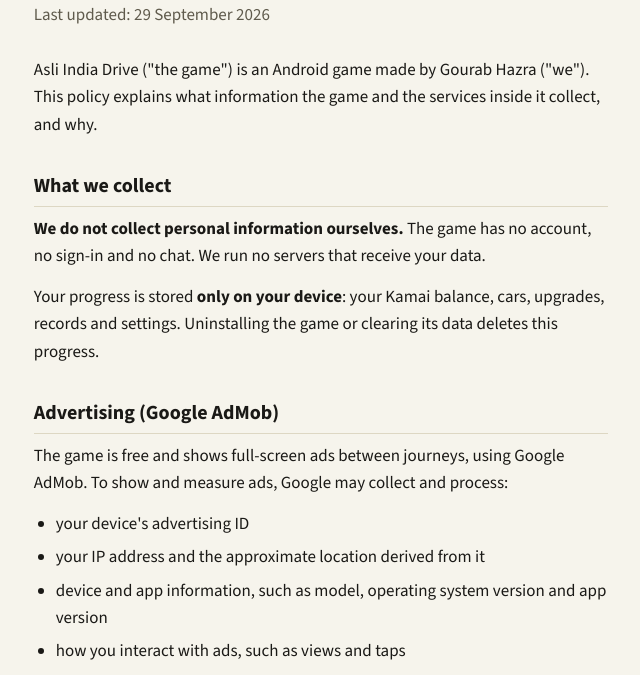
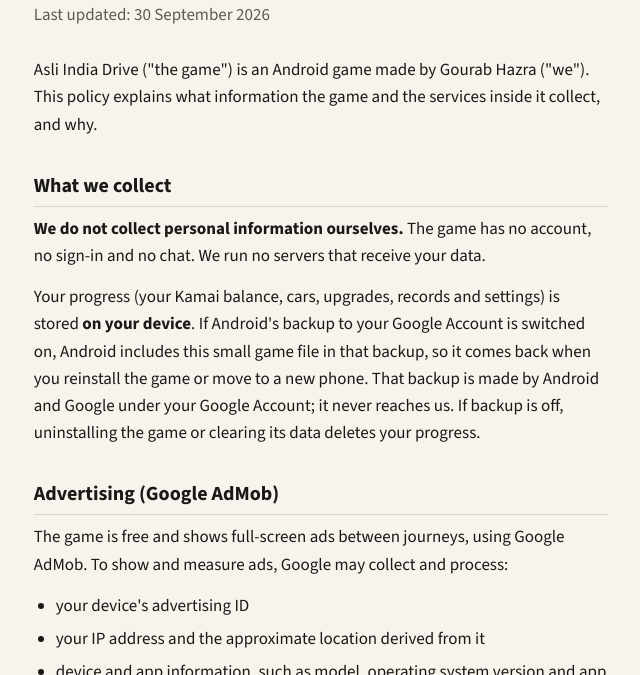
Before and after one commit to gaurav-95/gaurav-95.github.io, a plain HTML site: page privacy/index.html in a window 1280 px wide. Shown: the part 108-783 px from the top of the page, without its empty margins (319-959 px from the left). Drawn offline with nearby package versions, Linux system fonts and the light colour scheme.

Commit message:
Privacy policy: progress is included in Android's Google backup

```diff
--- a/privacy/index.html
+++ b/privacy/index.html
@@ -29,14 +29,14 @@ a:focus-visible{outline:2px solid var(--accent);outline-offset:2px}
 <main>
 <header>
 <h1>Asli India Drive: Privacy Policy</h1>
-<p class="updated">Last updated: 29 September 2026</p>
+<p class="updated">Last updated: 30 September 2026</p>
 </header>
 
 <p>Asli India Drive ("the game") is an Android game made by Gourab Hazra ("we"). This policy explains what information the game and the services inside it collect, and why.</p>
 
 <h2>What we collect</h2>
 <p><strong>We do not collect personal information ourselves.</strong> The game has no account, no sign-in and no chat. We run no servers that receive your data.</p>
-<p>Your progress is stored <strong>only on your device</strong>: your Kamai balance, cars, upgrades, records and settings. Uninstalling the game or clearing its data deletes this progress.</p>
+<p>Your progress (your Kamai balance, cars, upgrades, records and settings) is stored <strong>on your device</strong>. If Android's backup to your Google Account is switched on, Android includes this small game file in that backup, so it comes back when you reinstall the game or move to a new phone. That backup is made by Android and Google under your Google Account; it never reaches us. If backup is off, uninstalling the game or clearing its data deletes your progress.</p>
 
 <h2>Advertising (Google AdMob)</h2>
 <p>The game is free and shows full-screen ads between journeys, using Google AdMob. To show and measure ads, Google may collect and process:</p>
```
